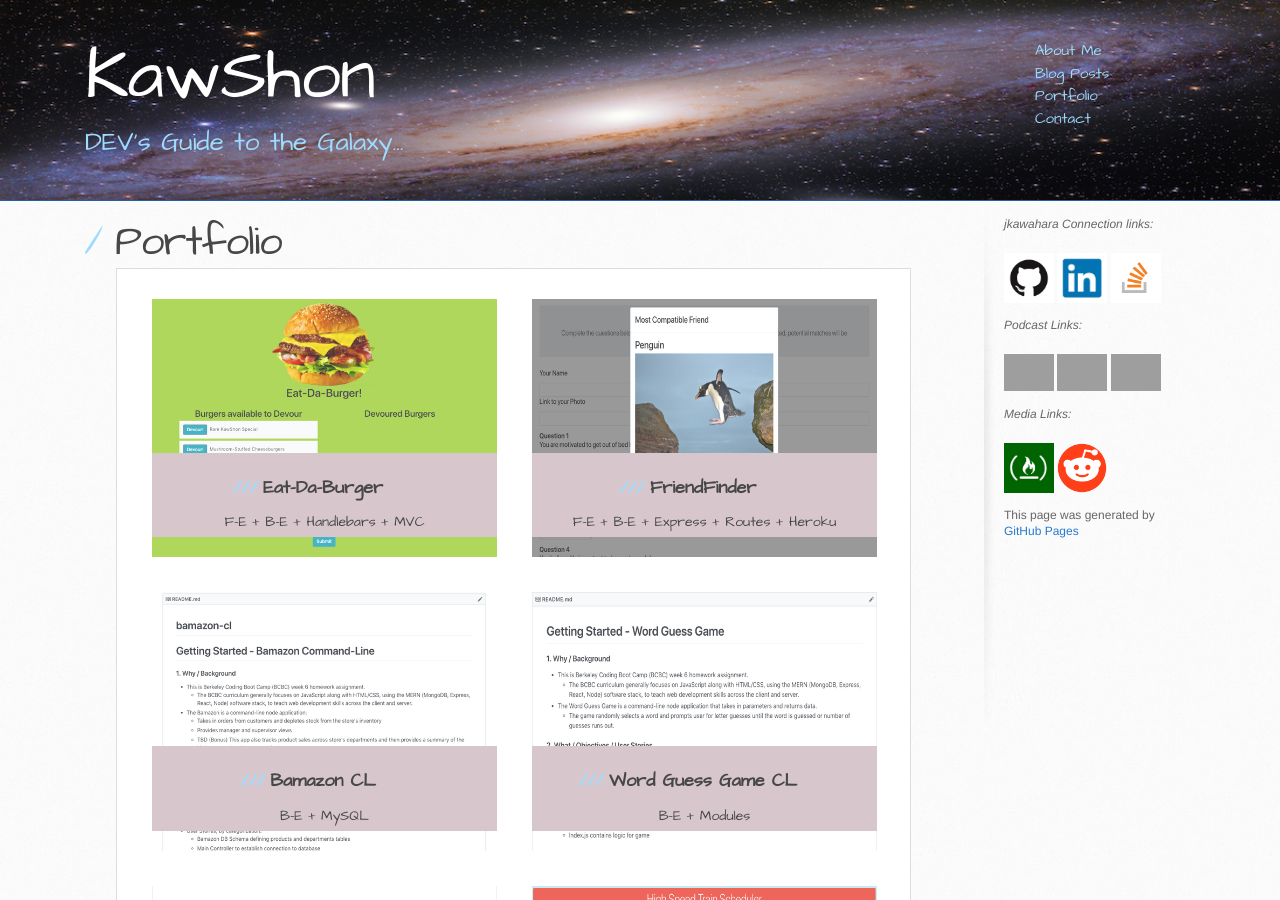
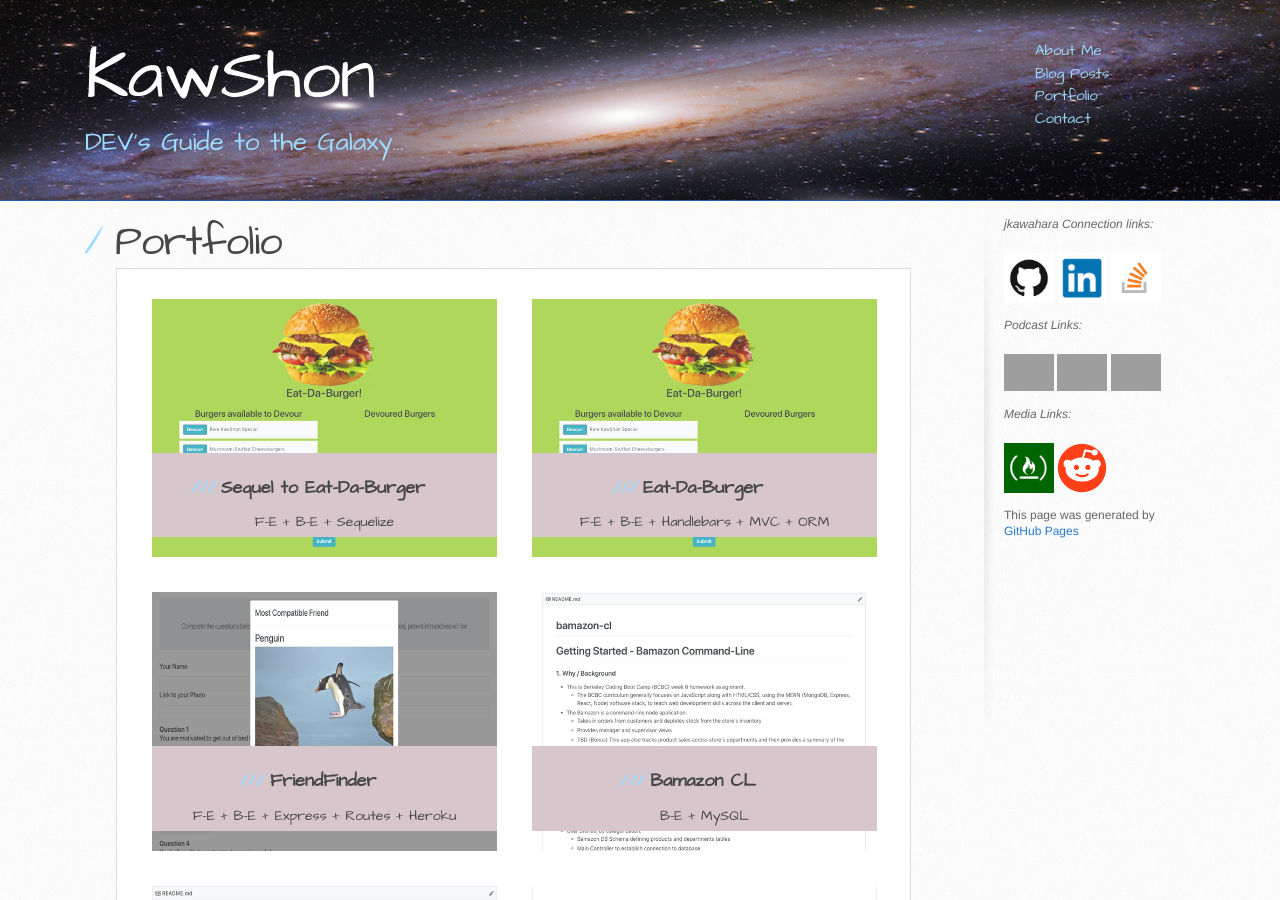
Before and after one commit to jkawahara/jkawahara.github.io, a Jekyll site: the page built from index.html, in a window 1280 px wide and 900 px high. Built offline with Jekyll 4.4.1, drawn with Linux system fonts in a browser that asks for light colours; nearby versions of some CDN libraries; grey boxes are pictures that could not be loaded.

Commit message:
Add Sequel to Eat-Da-Burger project

```diff
--- a/_data/portfolio.yml
+++ b/_data/portfolio.yml
@@ -1,10 +1,15 @@
 projects_title: Portfolio Data
 projects:
+
+- title: Sequel to Eat-Da-Burger
+  url: https://afternoon-wildwood-36880.herokuapp.com/
+  img: assets/images/burger.png
+  tech: F-E + B-E + Sequelize
 
 - title: Eat-Da-Burger
   url: https://serene-dawn-91369.herokuapp.com/
   img: assets/images/burger.png
-  tech: F-E + B-E + Handlebars + MVC
+  tech: F-E + B-E + Handlebars + MVC + ORM
 
 - title: FriendFinder
   url: https://fierce-falls-39849.herokuapp.com/
```
